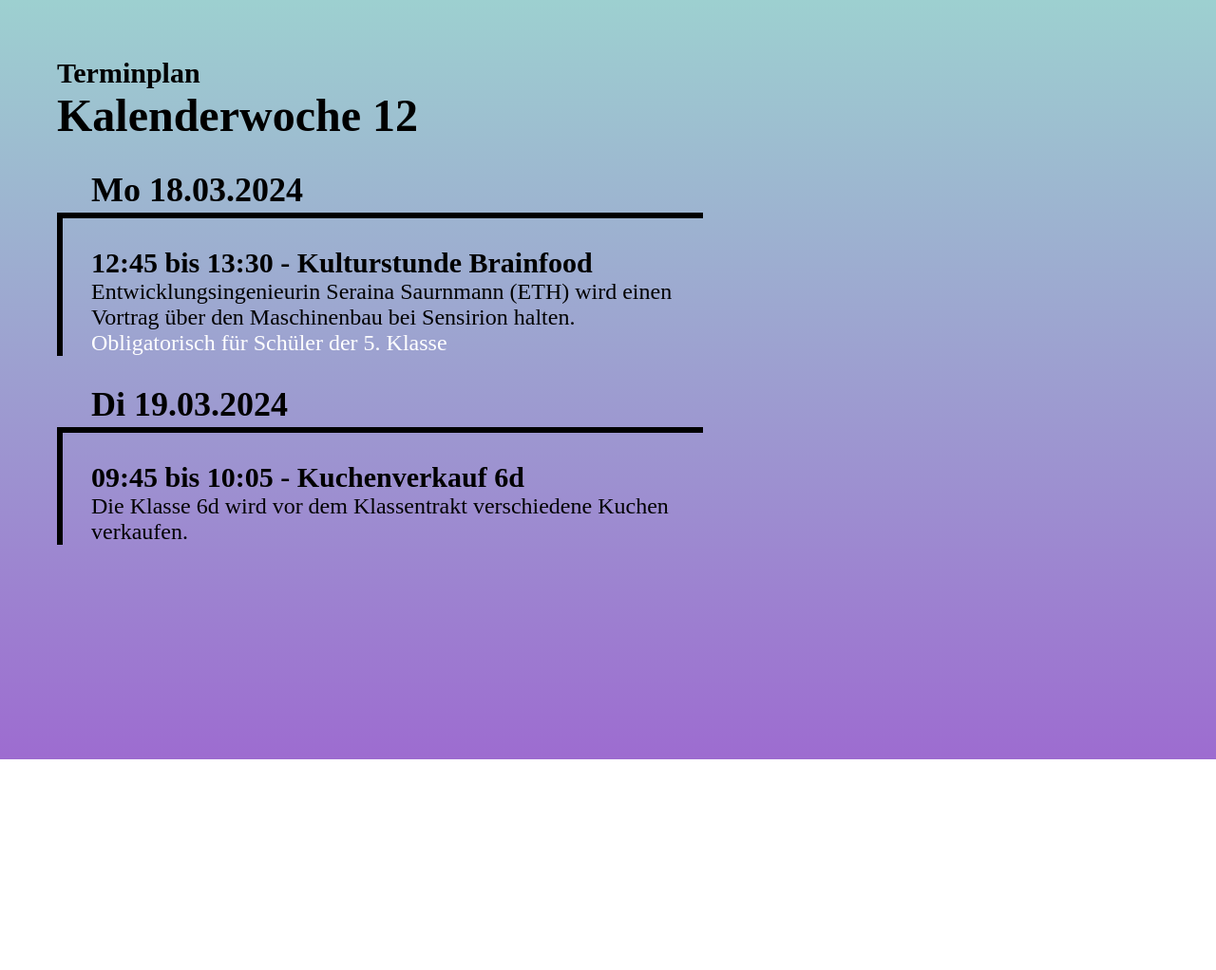
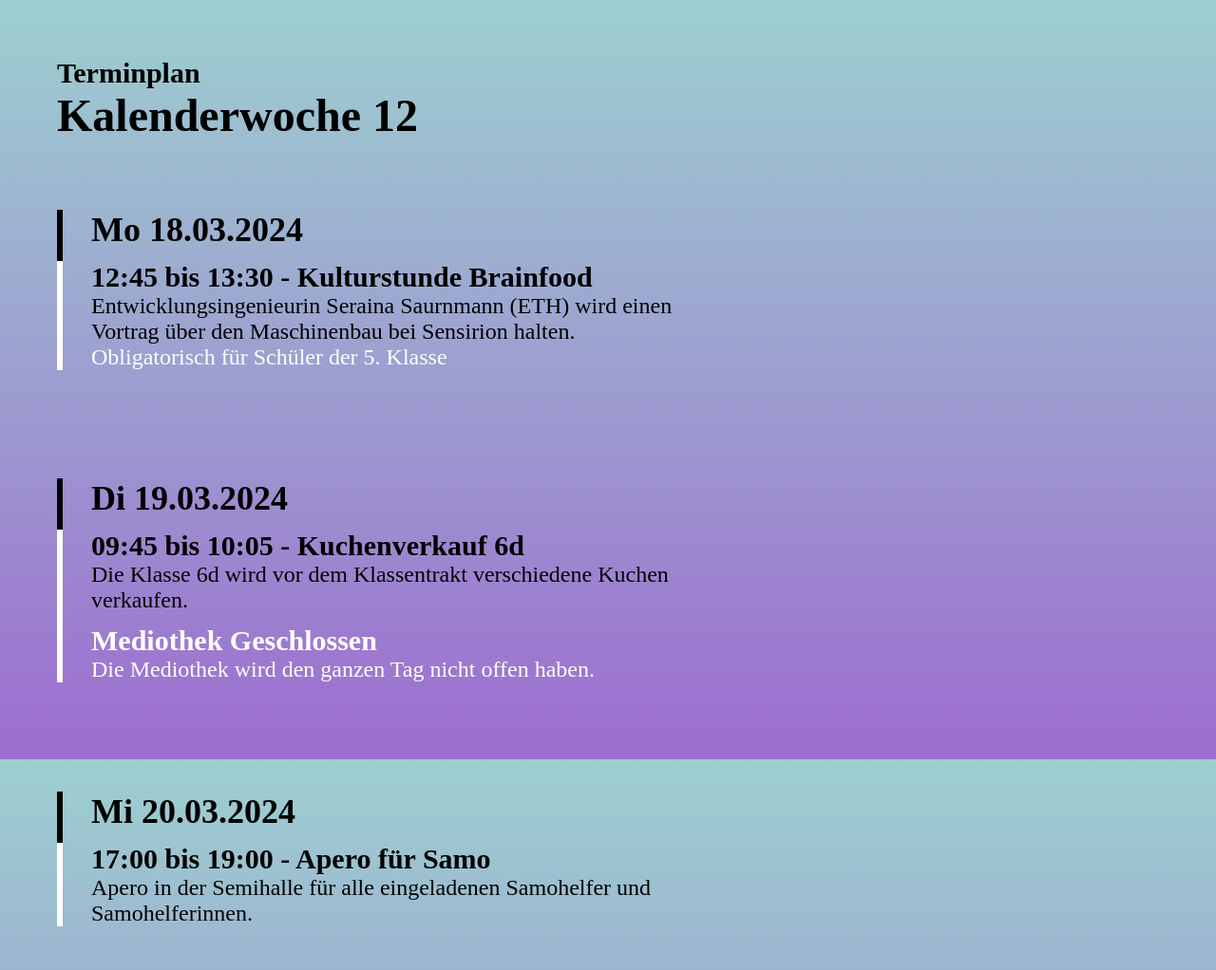
Before and after one commit to kknaktuell/nextpost, a plain HTML site: page terminplan.html in a window 1280 px wide. Shown: the whole page at 95% size. Before the commit the page ends 800 px from the top, so only its background shows below. Drawn offline with Linux system fonts and the light colour scheme.

Commit message:
Update terminplan.html

```diff
--- a/terminplan.html
+++ b/terminplan.html
@@ -21,11 +21,24 @@
 				background-image: linear-gradient(rgb(157 208 208), rgb(157 108 208));
 			}
 
-			article {
-				border-left: black 6px solid;
-				padding: 30px 30px 0px 30px;
+			main {
+				display: grid;
+				height: 869px;
+				align-content: space-around;
 			}
 
+			article {
+				border-left: white 6px solid;
+				padding: 0px 30px 12px;
+			}
+
+			article:last-child {
+				padding: 0px 30px;
+			}
+
+			article.important {
+				color: white;
+			}
 			h1 {
 				font-size: 30px;
 			}
@@ -36,9 +49,9 @@
 
 			h3 {
 				font-size: 36px;
-				border-bottom: solid black 6px;
+				border-left: solid black 6px;
 				margin-top: 30px;
-				padding: 0px 0px 3px 36px;
+				padding: 0px 0px 12px 30px;
 			}
 
 			h4 {
@@ -50,8 +63,7 @@
 				font-size: 24px;
 			}
 
-			.important {
-				font-family: "Cascadia Mono";
+			p.important {
 				color: white;
 			}
 		</style>
@@ -59,6 +71,7 @@
 	<body>
 		<h1>Terminplan</h1>
 		<h2>Kalenderwoche 12</h2>
+		<main>
 			<section>
 				<h3>Mo 18.03.2024</h3>
 				<article>
@@ -73,6 +86,18 @@
 					<h4>09:45 bis 10:05 - Kuchenverkauf 6d</h4>
 					<p>Die Klasse 6d wird vor dem Klassentrakt verschiedene Kuchen verkaufen.</p>
 				</article>
+				<article class="important">
+					<h4>Mediothek Geschlossen</h4>
+					<p>Die Mediothek wird den ganzen Tag nicht offen haben.</p>
+				</article>
 			</section>
+			<section>
+				<h3>Mi 20.03.2024</h3>
+				<article>
+					<h4>17:00 bis 19:00 - Apero für Samo</h4>
+					<p>Apero in der Semihalle für alle eingeladenen Samohelfer und Samohelferinnen.</p>
+				</article>
+			</section>
+		</main>
 	</body>
 </html>
```
Lines whose indentation alone changed are shown as unchanged.
